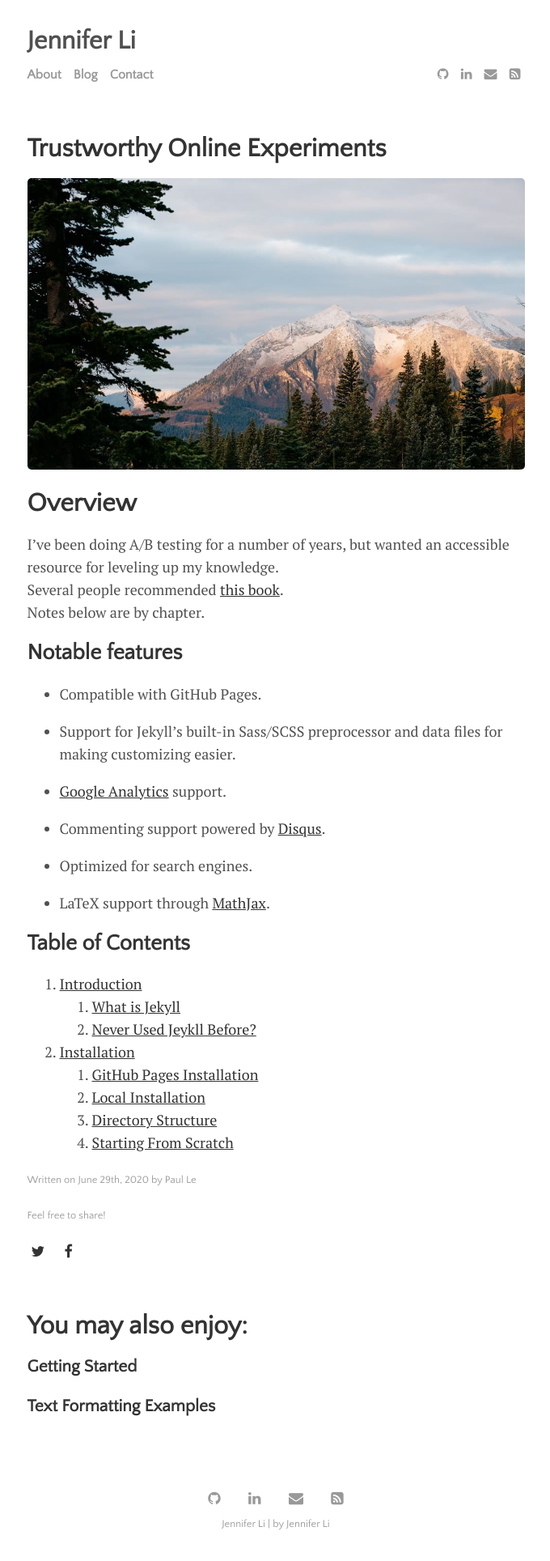
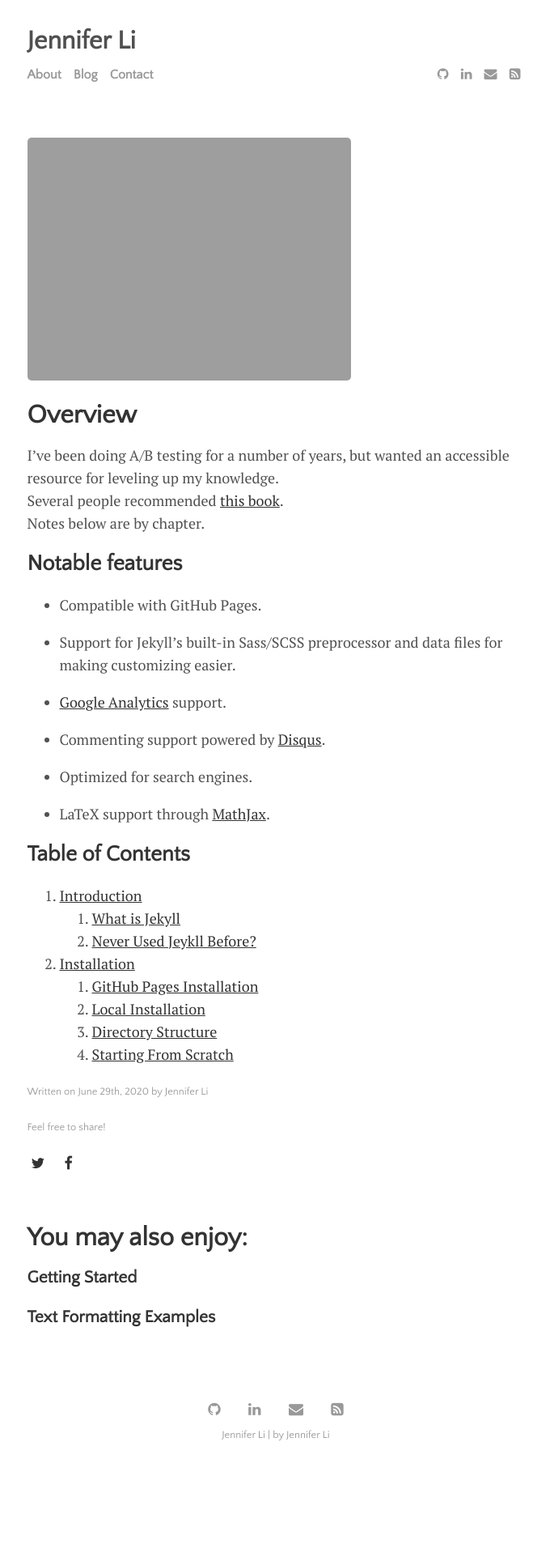
Before and after one commit to lijenniferx/lijenniferx.github.io, a Jekyll site: the page built from _posts/2020-06-29-trustworthy-online-experiments.md, in a window 1280 px wide. Shown: the whole page at 81% size, without its empty margins (299-979 px from the left). Built offline with Jekyll 4.4.1, drawn with Linux system fonts in a browser that asks for light colours; after the commit the page ends 1818 px from its top, so only the background shows below that.

Commit message:
Update 2020-06-29-trustworthy-online-experiments.md

```diff
--- a/_posts/2020-06-29-trustworthy-online-experiments.md
+++ b/_posts/2020-06-29-trustworthy-online-experiments.md
@@ -1,10 +1,10 @@
 ---
 layout: post
-title: "Trustworthy Online Experiments"
-author: "Paul Le"
+title: ""
+author: "Jennifer Li"
 categories: journal
 tags: [documentation,sample]
-image: forest.jpg
+image: cat.jpg
 ---
 
 # Overview
```
